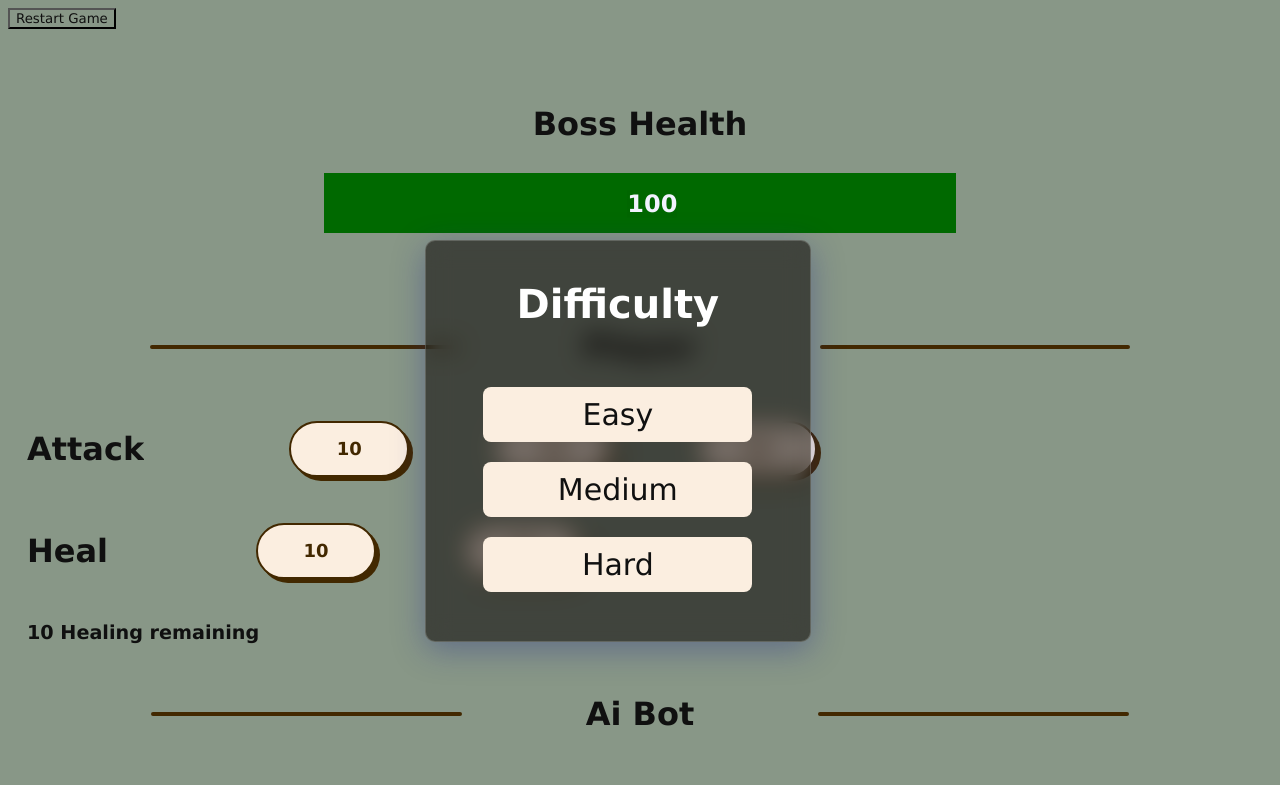
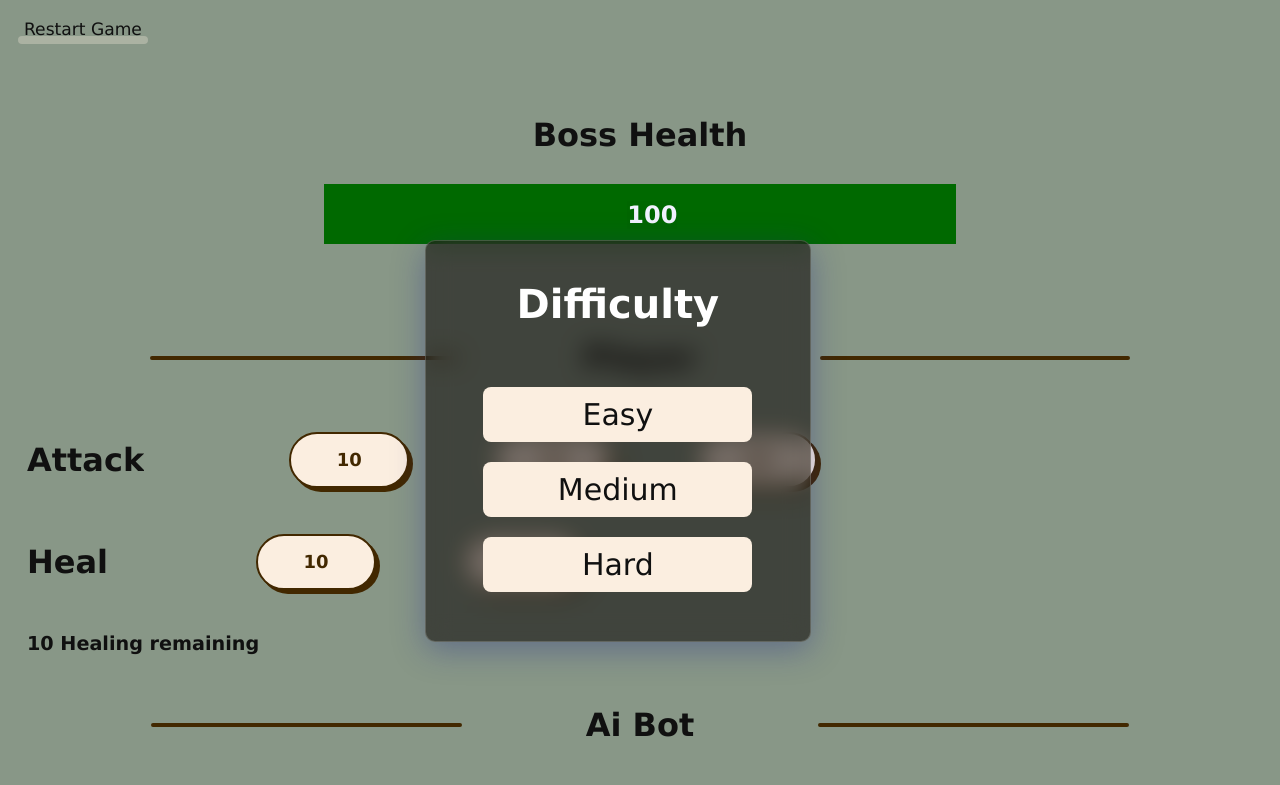
Before and after one commit to IMohammedNasr/Fight-The-Boss, a plain HTML site: page index.html in a window 1280 px wide. Shown: the top 785 px of the page. Drawn offline with Linux system fonts and the light colour scheme.

Commit message:
Update style.css

```diff
--- a/style.css
+++ b/style.css
@@ -272,6 +272,36 @@ h1{
     transform: translate(2px, 2px);
 }
 
+#restart-btn{
+    font-size: 1.07em;
+    font-weight: 500;
+    border: none;
+    margin: 10px 0 0 10px;
+    cursor: pointer;
+    position: relative;
+    background: none;
+    z-index: 5;
+}
+
+#restart-btn::before {
+    content: '';
+    background-color: #fbeee04d;
+    position: absolute;
+    left: 0;
+    bottom: -4px;
+    width: 100%;
+    height: 8px;
+    z-index: -1;
+    transition: all .3s ease-in-out;
+    border-radius: 4px;
+  }
+
+  #restart-btn:hover::before {
+    bottom: 0;
+    background-color: #fbeee0;
+    height: 100%;
+  }
+
 /* @media (min-width: 768px) {
   .buttons button {
     min-width: 120px;
```
